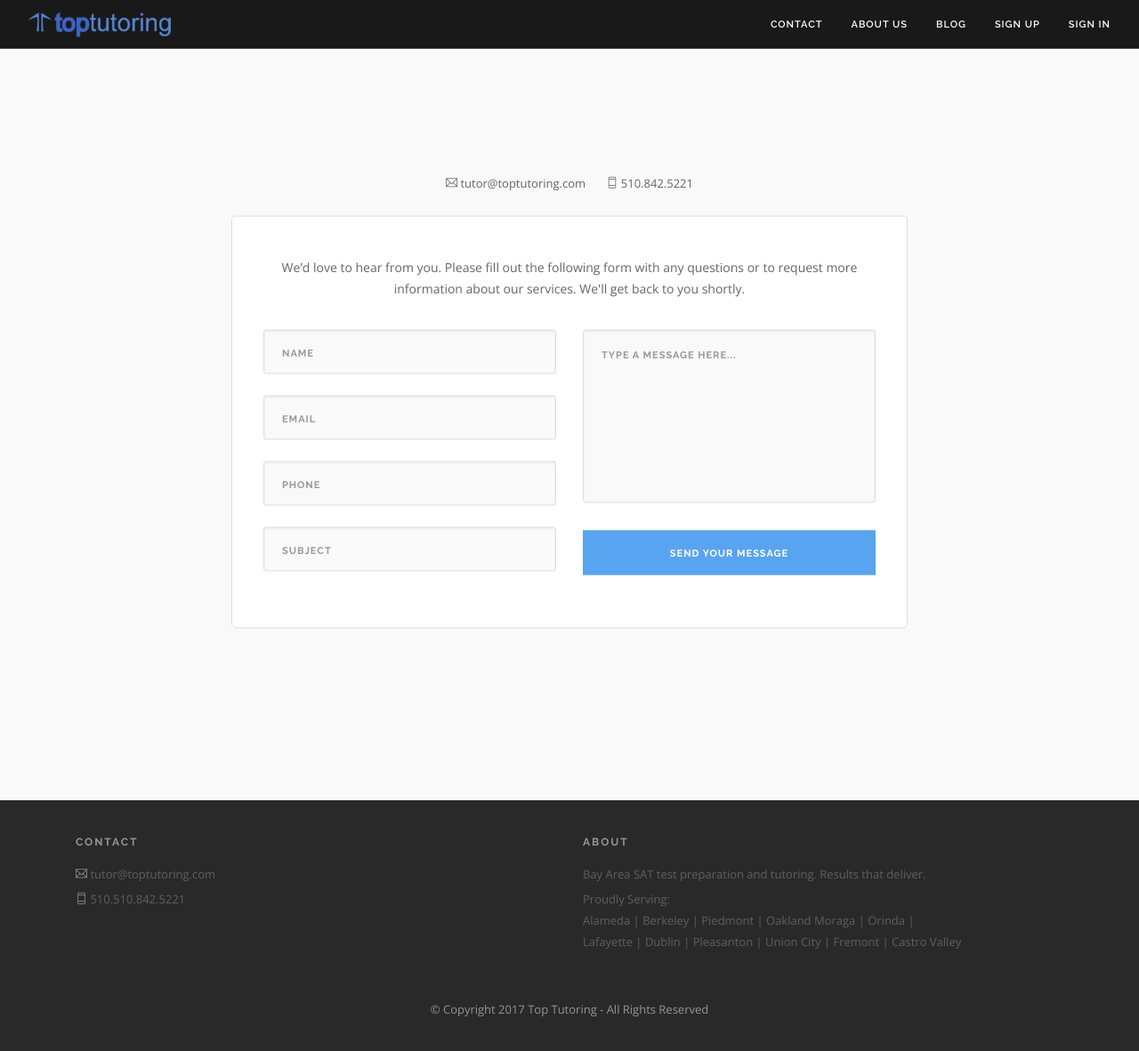
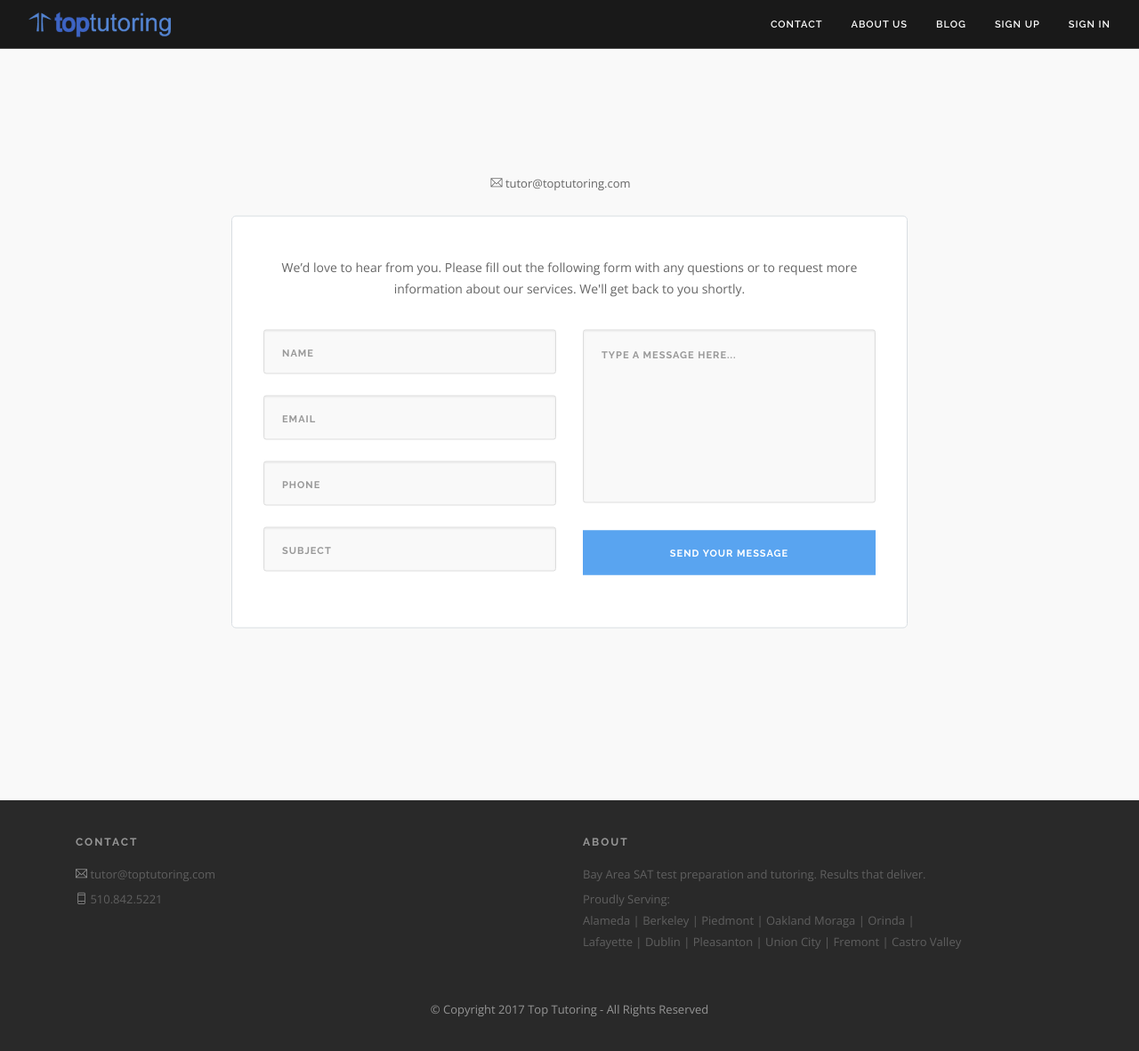
Before and after one commit to toptutoring/ttutoring, a Jekyll site: the page built from contact/contact.html, in a window 1280 px wide. Shown: the whole page at 89% size. Built offline with Jekyll 4.4.1, drawn with Linux system fonts in a browser that asks for light colours.

Commit message:
Phone nr removed from contact page. (#5)

```diff
--- a/_includes/footer.html
+++ b/_includes/footer.html
@@ -11,7 +11,7 @@
             </li>
             <li style="width:100% !important;">
             	<i class="ti-mobile"></i>
-              <span class="fade-half">510.510.842.5221</span>
+              <span class="fade-half">510.842.5221</span>
             </li>
           </ul>
         </div>
--- a/contact/contact.html
+++ b/contact/contact.html
@@ -9,8 +9,6 @@ permalink: /contact/
       <div class="text-center">
         <i class="ti-email"></i>
         <span class="inline-icons">tutor@toptutoring.com</span>
-        <i class="ti-mobile"></i>
-        <span>510.842.5221</span>
       </div>
       <div class="bordered-block col-sm-8 col-sm-offset-2 no-padding">
         <div class="form-container clearfix">
```
